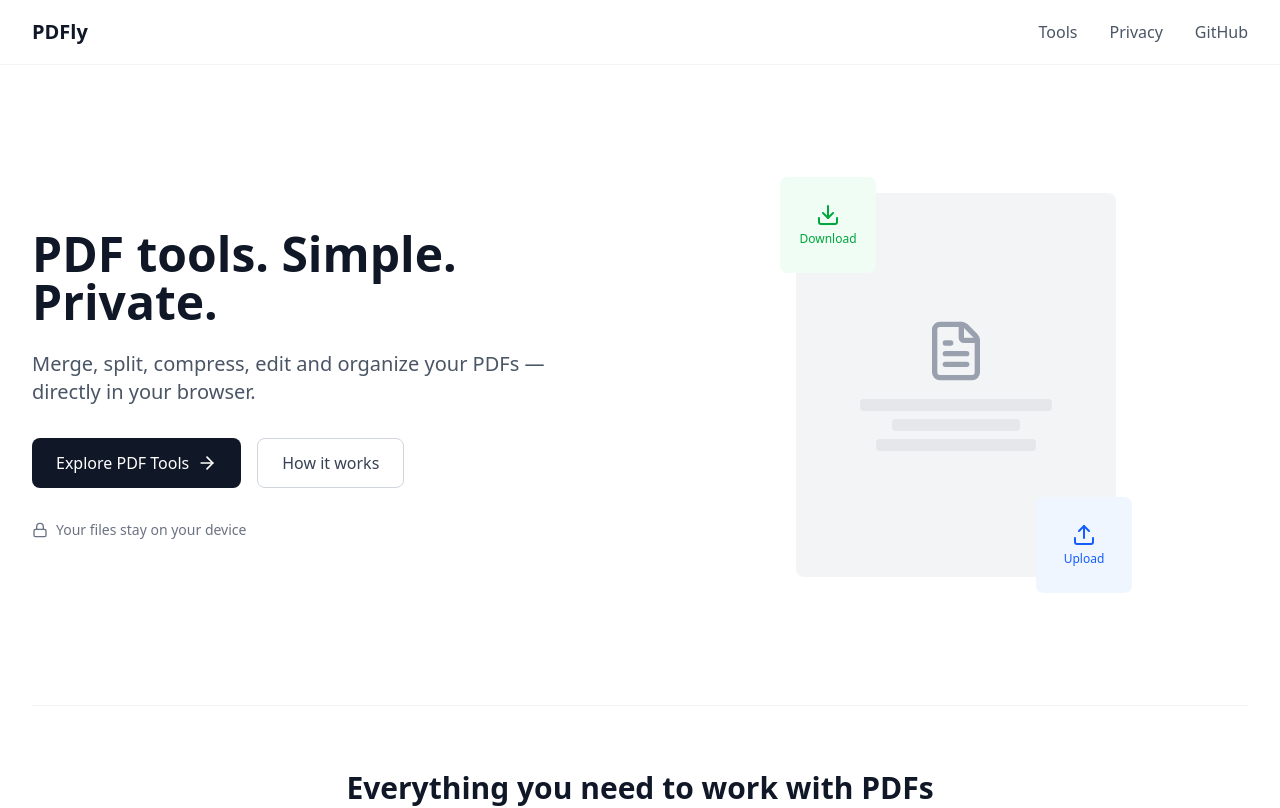
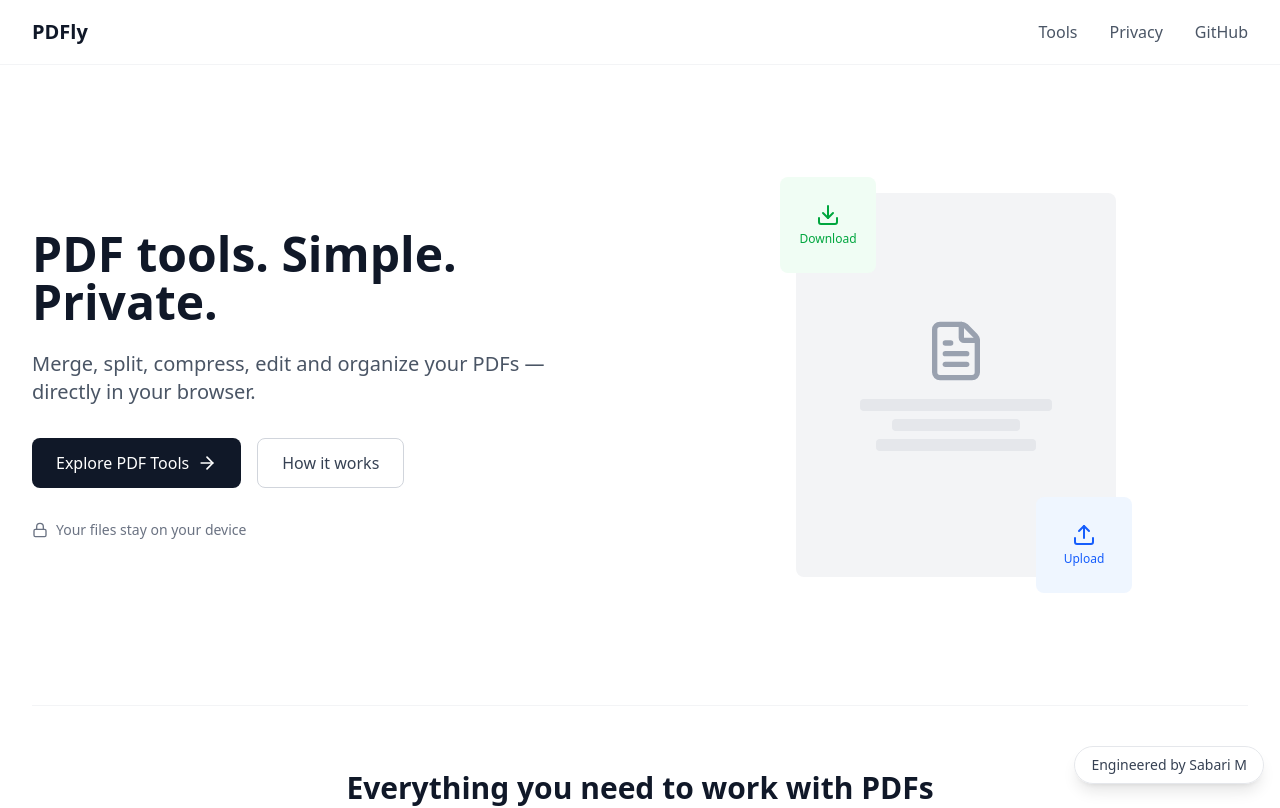
Before and after one commit to sabarim6369/PDFly, a React (Vite) app in the folder client/: page / in a window 1280 px wide. Shown: the top 808 px of the page. Built offline with nearby package versions, Linux system fonts and the light colour scheme.

Commit message:
Added vercel.json

```diff
--- a/client/src/App.jsx
+++ b/client/src/App.jsx
@@ -101,6 +101,14 @@ function App() {
             </ToolWrapper>
           } />
         </Routes>
+        <a
+          href="https://github.com/sabarim6369"
+          target="_blank"
+          rel="noopener noreferrer"
+          className="fixed bottom-4 right-4 bg-white/80 backdrop-blur-sm px-4 py-2 rounded-full shadow-lg border border-gray-200 text-sm font-medium text-gray-700 hover:text-indigo-600 hover:shadow-xl transition-all z-50 flex items-center gap-2"
+        >
+          Engineered by Sabari M
+        </a>
       </div>
     </Router>
   )
```
Also changed, not shown: client/vercel.json (added).
